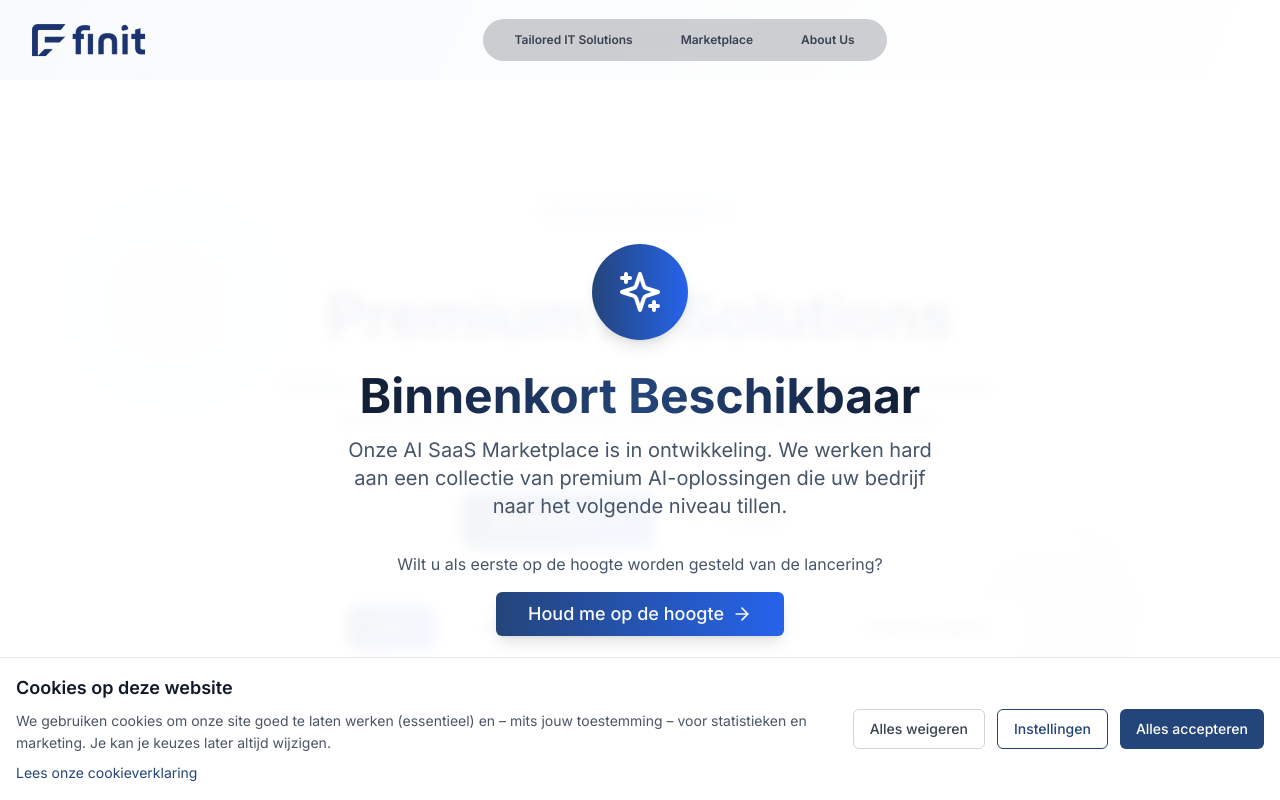
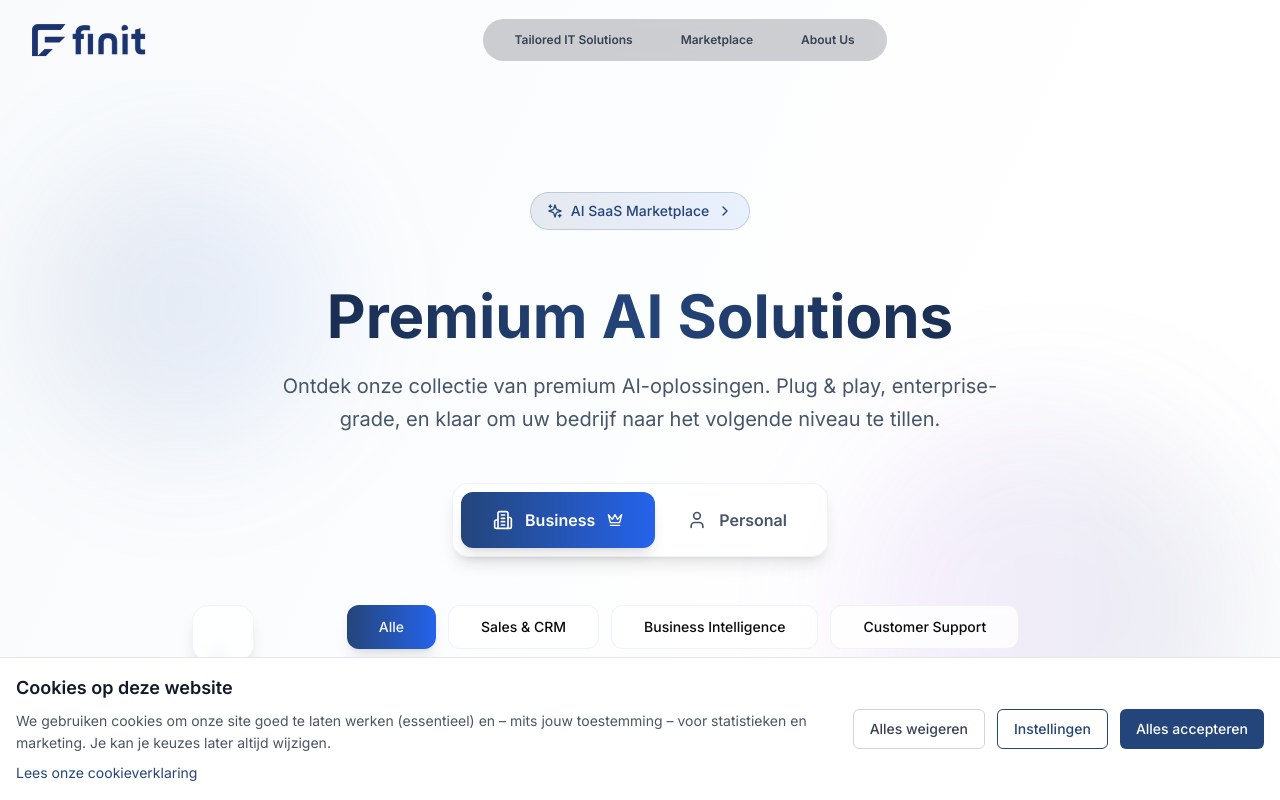
Before and after one commit to r0892111/finitsolutionswebsite, a Next.js app: page /marketplace in a window 1280 px wide. Shown: the top 800 px of the page. Built offline with nearby package versions, Linux system fonts and the light colour scheme.

Commit message:
Remove coming soon overlay from marketplace

```diff
--- a/app/marketplace/page.tsx
+++ b/app/marketplace/page.tsx
@@ -181,49 +181,6 @@ export default function MarketplacePage() {
 
   return (
     <main className="pt-20 bg-gradient-to-br from-slate-50 via-white to-slate-50 min-h-screen relative">
-      {/* Coming Soon Overlay - Moved to top */}
-      <div className="fixed top-20 left-0 right-0 bottom-0 z-50 bg-white/95 backdrop-blur-sm flex items-center justify-center">
-        <div className="text-center max-w-2xl mx-auto px-4">
-          <motion.div
-            initial={{ opacity: 0, y: 20 }}
-            animate={{ opacity: 1, y: 0 }}
-            transition={{ duration: 0.8 }}
-            className="space-y-6 md:space-y-8"
-          >
-            <div className="w-20 h-20 md:w-24 md:h-24 mx-auto bg-gradient-to-r from-primary to-blue-600 rounded-full flex items-center justify-center shadow-lg">
-              <Sparkles className="w-10 h-10 md:w-12 md:h-12 text-white" />
-            </div>
-
-            <div className="space-y-3 md:space-y-4">
-              <h1 className="text-3xl md:text-4xl lg:text-5xl font-bold bg-gradient-to-r from-slate-900 via-primary to-slate-900 bg-clip-text text-transparent">
-                Binnenkort Beschikbaar
-              </h1>
-              <p className="text-lg md:text-xl text-slate-600 leading-relaxed px-4">
-                Onze AI SaaS Marketplace is in ontwikkeling. We werken hard aan een collectie van premium AI-oplossingen die uw bedrijf naar het volgende niveau tillen.
-              </p>
-            </div>
-
-
-
-            <div className="space-y-3 md:space-y-4 px-4">
-              <p className="text-slate-600">
-                Wilt u als eerste op de hoogte worden gesteld van de lancering?
-              </p>
-              <Button
-                size="lg"
-                className="bg-gradient-to-r from-primary to-blue-600 shadow-lg hover:shadow-xl transition-all duration-300 text-base md:text-lg px-6 md:px-8 py-3 md:py-4"
-                onClick={() => window.location.href = '/#contact'}
-              >
-                Houd me op de hoogte
-                <ArrowRight className="ml-2 h-5 w-5" />
-              </Button>
-            </div>
-          </motion.div>
-        </div>
-      </div>
-
-      {/* Blurred Background Content */}
-      <div className="blur-sm pointer-events-none">
       {/* Hero Section */}
       <section className="relative py-20 md:py-28 overflow-hidden">
         {/* Background Elements */}
@@ -527,7 +484,6 @@ export default function MarketplacePage() {
           </motion.div>
         </div>
       </section>
-      </div>
     </main>
   );
 }
```
